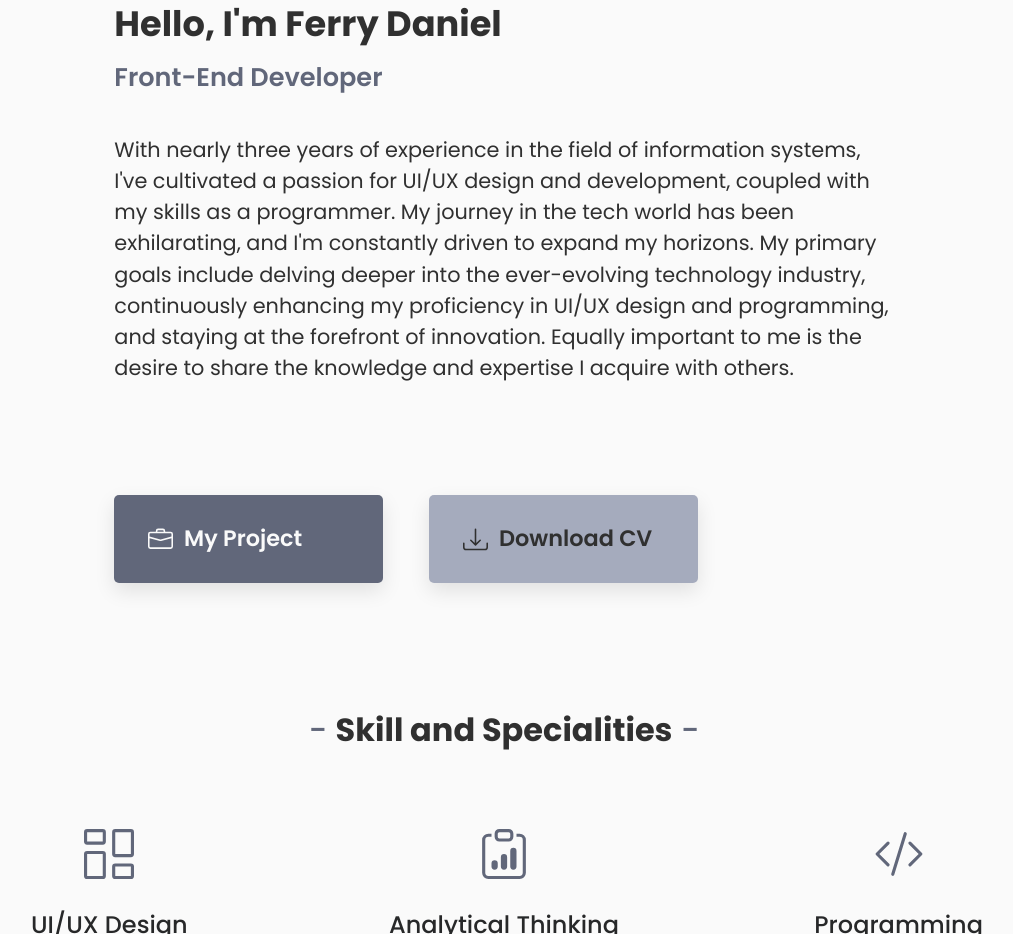
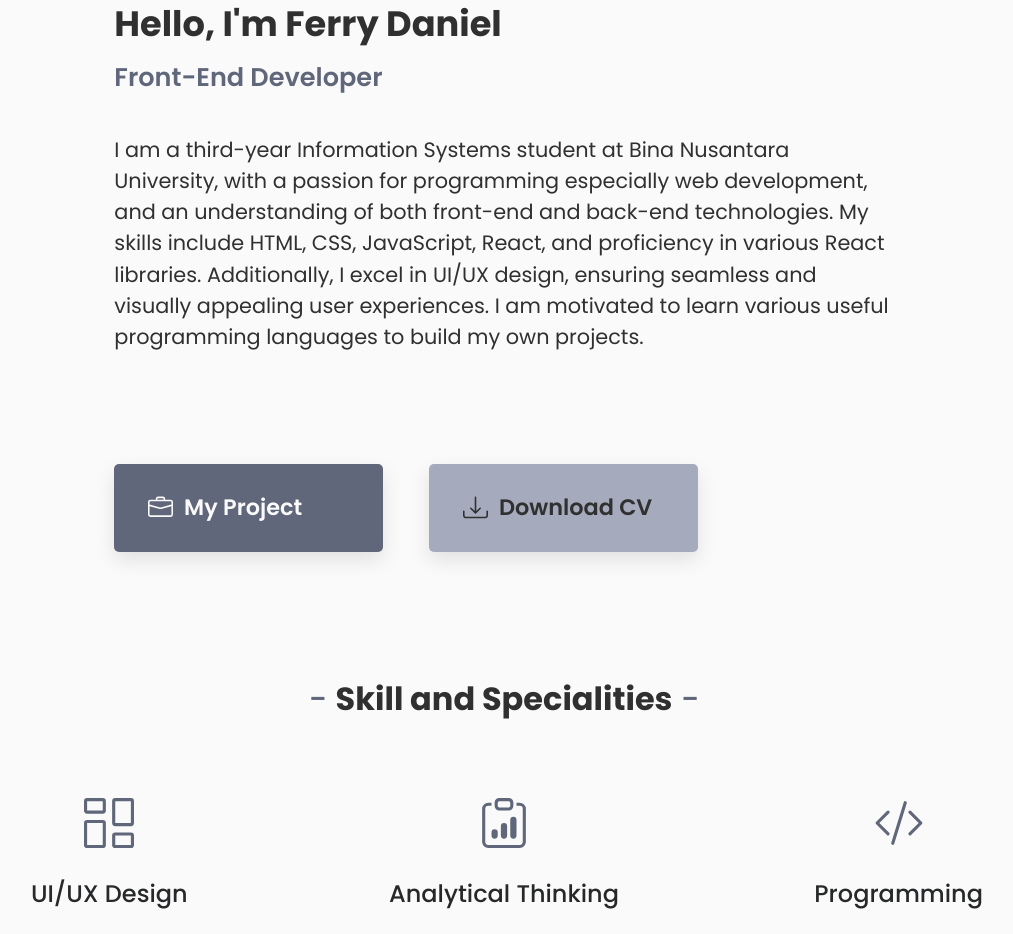
Before and after one commit to LittleWind10/LittleWind10.github.io, a website: page html/home.html in a window 1280 px wide. Shown: the part 770-1704 px from the top of the page, without its empty margins (136-1149 px from the left). Drawn offline with Linux system fonts and the light colour scheme.

Commit message:
Update home.html

```diff
--- a/html/home.html
+++ b/html/home.html
@@ -35,15 +35,7 @@
 					<h3 class="intro-name anim-home">Hello, I'm Ferry Daniel</h3>
 					<h6 class="intro-poss anim-home">Front-End Developer</h6>
 					<p class="intro-desc anim-home">
-						With nearly three years of experience in the field of information
-						systems, I've cultivated a passion for UI/UX design and development,
-						coupled with my skills as a programmer. My journey in the tech world
-						has been exhilarating, and I'm constantly driven to expand my
-						horizons. My primary goals include delving deeper into the
-						ever-evolving technology industry, continuously enhancing my
-						proficiency in UI/UX design and programming, and staying at the
-						forefront of innovation. Equally important to me is the desire to
-						share the knowledge and expertise I acquire with others.
+						I am a third-year Information Systems student at Bina Nusantara University, with a passion for programming especially web development, and an understanding of both front-end and back-end technologies. My skills include HTML, CSS, JavaScript, React, and proficiency in various React libraries. Additionally, I excel in UI/UX design, ensuring seamless and visually appealing user experiences. I am motivated to learn various useful programming languages to build my own projects.
 					</p>
 
 					<div class="row button-home">
```
